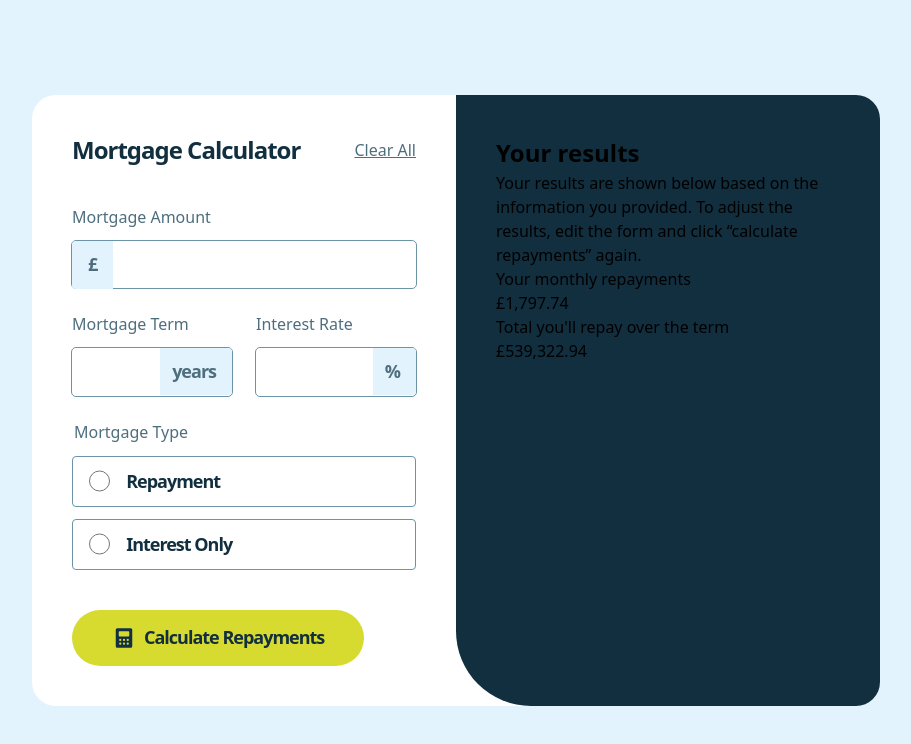
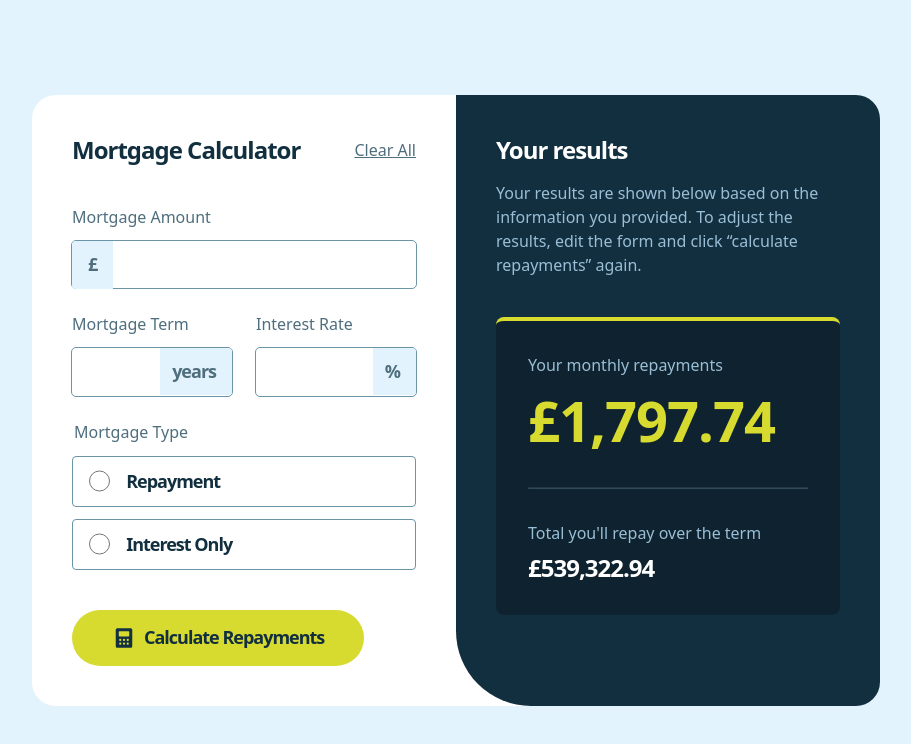
Before and after one commit to gumrahsindar/mortgage-calculator, a Vue app: page / in a window 1280 px wide. Shown: the top 744 px of the page, without its empty margins (184-1095 px from the left). Built offline with nearby package versions, Linux system fonts and the light colour scheme.

Commit message:
feat: complete results page markups and styling

```diff
--- a/src/components/CalcResult.vue
+++ b/src/components/CalcResult.vue
@@ -1,30 +1,70 @@
 <script setup lang="ts"></script>
 
 <template>
-  <section id="calc__result">
-    <h2>Your results</h2>
-    <p>
+  <section class="calc__result">
+    <h2 class="calc__result__heading text-xl text-white">Your results</h2>
+    <p class="calc__result__desc text-md text-slate-300">
       Your results are shown below based on the information you provided. To
       adjust the results, edit the form and click “calculate repayments” again.
     </p>
-    <div class="results__card">
-      <div>
-        <p>Your monthly repayments</p>
-        <p>£1,797.74</p>
-      </div>
-      <div>
-        <p>Total you'll repay over the term</p>
-        <p>£539,322.94</p>
-      </div>
+    <div class="calc__result__card">
+      <p class="calc__result__monthly-label">Your monthly repayments</p>
+      <p class="calc__result__monthly-repayments text-yellow text-2xl">
+        £1,797.74
+      </p>
+      <hr />
+      <p class="calc__result__total-label">Total you'll repay over the term</p>
+      <p class="calc__result__total-repayments text-white text-xl">
+        £539,322.94
+      </p>
     </div>
   </section>
 </template>
 
 <style lang="scss" scoped>
 @use '../styles/variables' as *;
-#calc__result {
+@use '../styles/utilities' as *;
+
+.calc__result {
   padding: 40px;
   background-color: $slate-900;
   border-radius: 0 24px 24px 75px;
+
+  @media (max-width: 64rem) {
+    border-radius: 0 0 24px 24px;
+  }
+
+  @media (max-width: 40rem) {
+    border-radius: 0;
+  }
+
+  h2 {
+    margin-bottom: 16px;
+  }
+
+  &__desc {
+    margin-bottom: 40px;
+  }
+
+  &__card {
+    border-radius: 8px;
+    padding: 32px;
+    border-top: 4px solid $yellow;
+    background-color: rgba(0, 0, 0, 25%);
+  }
+
+  &__monthly-label,
+  &__total-label {
+    margin-bottom: 8px;
+    font-size: 1rem;
+    line-height: $line-height-150;
+    letter-spacing: $letter-spacing-normal;
+    color: $slate-300;
+  }
+
+  hr {
+    margin-block: 32px;
+    border-color: rgba(154, 190, 213, 25%);
+  }
 }
 </style>
```
